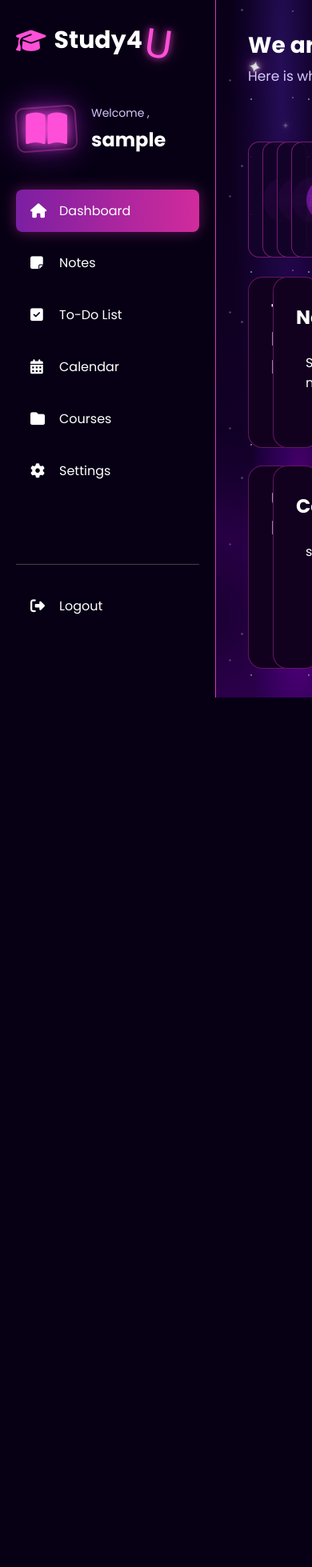
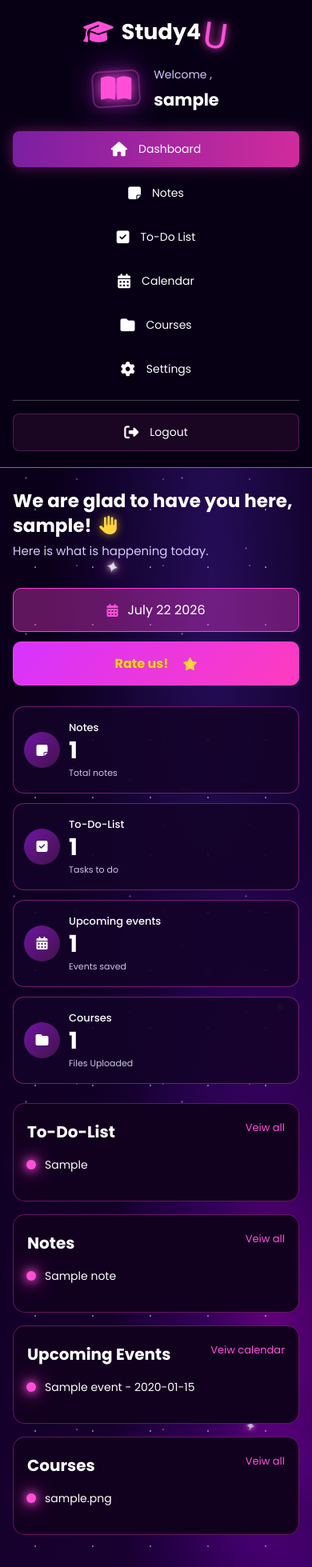
Before and after one commit to Paul1919ucj/study-4u, a Flask app: page /dashboard in a window 390 px wide. Shown: the whole page at 80% size. Before the commit the page ends 872 px from the top, so only its background shows below. Run offline with Flask 3, Linux system fonts and the light colour scheme; the visitor is signed in with stand-in values (Sample User, id 1); tables that the repository leaves empty hold one stand-in row (values such as "Sample post").

Commit message:
Mici modificari

```diff
--- a/BACKEND/static/css/dashboard.css
+++ b/BACKEND/static/css/dashboard.css
@@ -620,3 +620,259 @@ body {
   color: #ff4fd8;
   text-decoration: none;
 }
+
+/* DASHBOARD RESPONSIVE - TELEFON */
+
+@media (max-width: 768px) {
+  body {
+    overflow-x: hidden;
+  }
+
+  .dashboard {
+    display: block;
+    width: 100%;
+    min-height: 100vh;
+  }
+
+  /* SIDEBAR DEVINE HEADER MOBIL */
+
+  .sidebar {
+    width: 100%;
+    min-height: auto;
+    padding: 20px 16px;
+
+    border-right: none;
+    border-bottom: 1px solid rgba(255, 63, 216, 0.85);
+
+    box-shadow: 0 8px 30px rgba(80, 0, 130, 0.2);
+  }
+
+  .logo {
+    justify-content: center;
+    margin-bottom: 22px;
+  }
+
+  .logo h1 {
+    font-size: 27px;
+  }
+
+  .logo-u {
+    font-size: 43px;
+  }
+
+  .user-info {
+    justify-content: center;
+    margin-bottom: 24px;
+  }
+
+  .user-icon {
+    width: 58px;
+    height: 58px;
+    flex-basis: 58px;
+    font-size: 34px;
+  }
+
+  .user-icon::before {
+    width: 56px;
+    height: 42px;
+  }
+
+  .user-details h2 {
+    font-size: 21px;
+  }
+
+  /* MENIU ÎN DOUĂ COLOANE */
+
+  .sidebar-menu {
+    display: grid;
+    grid-template-columns: repeat(2, minmax(0, 1fr));
+    gap: 10px;
+  }
+
+  .sidebar-menu a,
+  .sidebar-logout a {
+    justify-content: center;
+    padding: 12px 10px;
+    font-size: 14px;
+    text-align: center;
+  }
+
+  .sidebar-menu a i,
+  .sidebar-logout a i {
+    width: auto;
+  }
+
+  .sidebar-logout {
+    margin-top: 16px;
+    padding-top: 16px;
+  }
+
+  .sidebar-logout a {
+    width: 100%;
+    background: rgba(255, 79, 216, 0.08);
+    border: 1px solid rgba(255, 79, 216, 0.25);
+  }
+
+  /* CONȚINUT PRINCIPAL */
+
+  .main-content {
+    width: 100%;
+    min-height: auto;
+    padding: 26px 16px 40px;
+    overflow: hidden;
+  }
+
+  .dashboard-header {
+    display: flex;
+    flex-direction: column;
+    gap: 20px;
+    margin-bottom: 26px;
+  }
+
+  .header-text {
+    width: 100%;
+  }
+
+  .header-text h1 {
+    display: block;
+    font-size: 23px;
+    line-height: 1.35;
+    white-space: normal;
+  }
+
+  .header-text h1 i {
+    margin-left: 5px;
+  }
+
+  .header-text p {
+    font-size: 15px;
+  }
+
+  .header-actions {
+    display: grid;
+    grid-template-columns: 1fr;
+    gap: 12px;
+    width: 100%;
+  }
+
+  .date-box,
+  .rate-button {
+    width: 100%;
+    min-height: 50px;
+    justify-content: center;
+  }
+
+  .rate-wrapper {
+    width: 100%;
+  }
+
+  .rate-button {
+    display: flex;
+  }
+
+  /* Pe telefon nu păstrăm fereastra hover */
+  .rate-preview {
+    display: none !important;
+  }
+
+  /* CARDURI STATISTICI */
+
+  .stats-grid {
+    grid-template-columns: repeat(2, minmax(0, 1fr));
+    gap: 12px;
+  }
+
+  .stat-card {
+    height: auto;
+    min-height: 125px;
+    padding: 16px 13px;
+    gap: 11px;
+  }
+
+  .stat-icon {
+    width: 45px;
+    height: 45px;
+    flex-basis: 45px;
+  }
+
+  .stat-info p {
+    font-size: 13px;
+    white-space: normal;
+  }
+
+  .stat-info h2 {
+    font-size: 29px;
+  }
+
+  .stat-info span {
+    font-size: 11px;
+    white-space: normal;
+  }
+
+  /* CARDURI NOTES, TASKS, EVENTS, COURSES */
+
+  .dashboard-grid {
+    grid-template-columns: 1fr;
+    gap: 16px;
+  }
+
+  .dashboard-card {
+    min-height: auto;
+    padding: 20px 17px;
+    border-radius: 15px;
+  }
+
+  .dashboard-card h2 {
+    font-size: 20px;
+  }
+
+  .card-title-row {
+    gap: 12px;
+    margin-bottom: 16px;
+  }
+
+  .card-title-row a {
+    font-size: 13px;
+    white-space: nowrap;
+  }
+
+  .dashboard-list-item {
+    align-items: flex-start;
+    font-size: 14px;
+    overflow-wrap: anywhere;
+  }
+
+  .glowing-dot {
+    margin-top: 5px;
+    flex: 0 0 10px;
+  }
+
+  .twinkle-stars {
+    overflow: hidden;
+  }
+
+  .main-content::after {
+    width: 360px;
+    height: 300px;
+    right: -160px;
+    bottom: -80px;
+  }
+}
+
+@media (max-width: 480px) {
+  .sidebar-menu {
+    grid-template-columns: 1fr;
+  }
+
+  .stats-grid {
+    grid-template-columns: 1fr;
+  }
+
+  .stat-card {
+    min-height: 105px;
+  }
+
+  .card-title-row {
+    align-items: flex-start;
+  }
+}
```
Also changed, not shown: BACKEND/static/css/style.css (+10 -9 lines).
